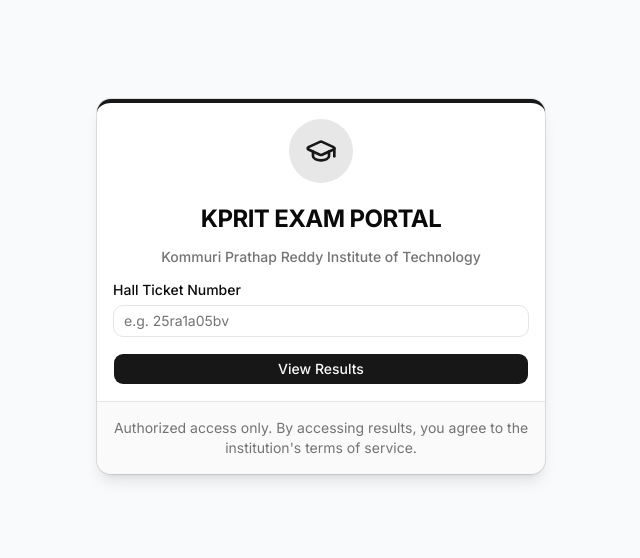
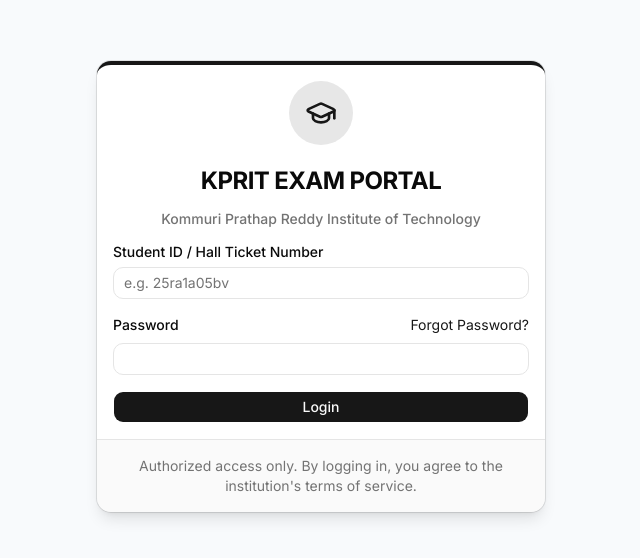
Before and after one commit to vanchamanjunathreddy1586/kprit-portal, a Next.js app: page /login in a window 1280 px wide. Shown: the part 114-672 px from the top of the page, without its empty margins (319-959 px from the left). Built offline with nearby package versions, Linux system fonts and the light colour scheme.

Commit message:
Revert "Remove password field, only require ID to login"
This reverts commit 4734fafad57c3a4bf6af18dc38c8b12cacf01211.

```diff
--- a/src/components/auth/login-form.tsx
+++ b/src/components/auth/login-form.tsx
@@ -7,9 +7,11 @@
 import { Label } from '@/components/ui/label'
 import { Card, CardContent, CardDescription, CardFooter, CardHeader, CardTitle } from '@/components/ui/card'
 import { GraduationCap, Loader2 } from 'lucide-react'
+import Link from 'next/link'
 
 export function LoginForm() {
   const [email, setEmail] = useState('')
+  const [password, setPassword] = useState('')
   const [loading, setLoading] = useState(false)
   const [error, setError] = useState<string | null>(null)
   const router = useRouter()
@@ -20,15 +22,15 @@
     setError(null)
 
     // Simulate network delay
-    await new Promise(r => setTimeout(r, 600))
+    await new Promise(r => setTimeout(r, 800))
 
-    if (email.toLowerCase().trim() === '25ra1a05bv') {
+    if (email.toLowerCase().trim() === '25ra1a05bv' && password === 'Kanni@1586') {
       // Set a simple client side cookie
       document.cookie = "kprit_auth=25ra1a05bv; path=/; max-age=86400"
       router.push('/dashboard')
       router.refresh()
     } else {
-      setError("Invalid Hall Ticket Number. Results not found.")
+      setError("Invalid login credentials")
       setLoading(false)
     }
   }
@@ -49,7 +51,7 @@
       <CardContent>
         <form onSubmit={handleLogin} className="space-y-4">
           <div className="space-y-2">
-            <Label htmlFor="email">Hall Ticket Number</Label>
+            <Label htmlFor="email">Student ID / Hall Ticket Number</Label>
             <Input
               id="email"
               type="text"
@@ -57,6 +59,21 @@
               required
               value={email}
               onChange={(e) => setEmail(e.target.value)}
+            />
+          </div>
+          <div className="space-y-2">
+            <div className="flex items-center justify-between">
+              <Label htmlFor="password">Password</Label>
+              <Link href="/forgot-password" className="text-sm text-primary hover:underline">
+                Forgot Password?
+              </Link>
+            </div>
+            <Input
+              id="password"
+              type="password"
+              required
+              value={password}
+              onChange={(e) => setPassword(e.target.value)}
             />
           </div>
 
@@ -68,12 +85,12 @@
 
           <Button type="submit" className="w-full" disabled={loading}>
             {loading ? <Loader2 className="h-4 w-4 animate-spin mr-2" /> : null}
-            {loading ? 'Searching Results...' : 'View Results'}
+            {loading ? 'Logging in...' : 'Login'}
           </Button>
         </form>
       </CardContent>
       <CardFooter className="flex flex-col space-y-4 text-center text-sm text-muted-foreground">
-        <p>Authorized access only. By accessing results, you agree to the institution's terms of service.</p>
+        <p>Authorized access only. By logging in, you agree to the institution's terms of service.</p>
       </CardFooter>
     </Card>
   )
```
